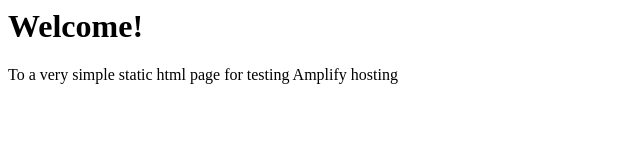
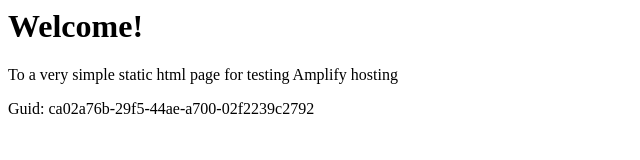
Before and after one commit to aws-aemilia-pdx/Github-PR-Commit-Integration-Test-DoNotTouch-Gith-OKSLNVO2-v1-prod-us-west-2, a website: page src/index.html in a window 1280 px wide. Shown: the whole page, without its empty margins (0-640 px from the left). Drawn offline with Linux system fonts and the light colour scheme.

Commit message:
commit from integ tests

```diff
--- a/src/index.html
+++ b/src/index.html
@@ -1,3 +1,5 @@
+
+
 <html lang="en">
 
 <head>
@@ -10,6 +12,6 @@
 <body>
     <h1>Welcome!</h1>
     <p>To a very simple static html page for testing Amplify hosting</p>
-</body>
+    <p>Guid: ca02a76b-29f5-44ae-a700-02f2239c2792</p></body>
 
 </html>
```
